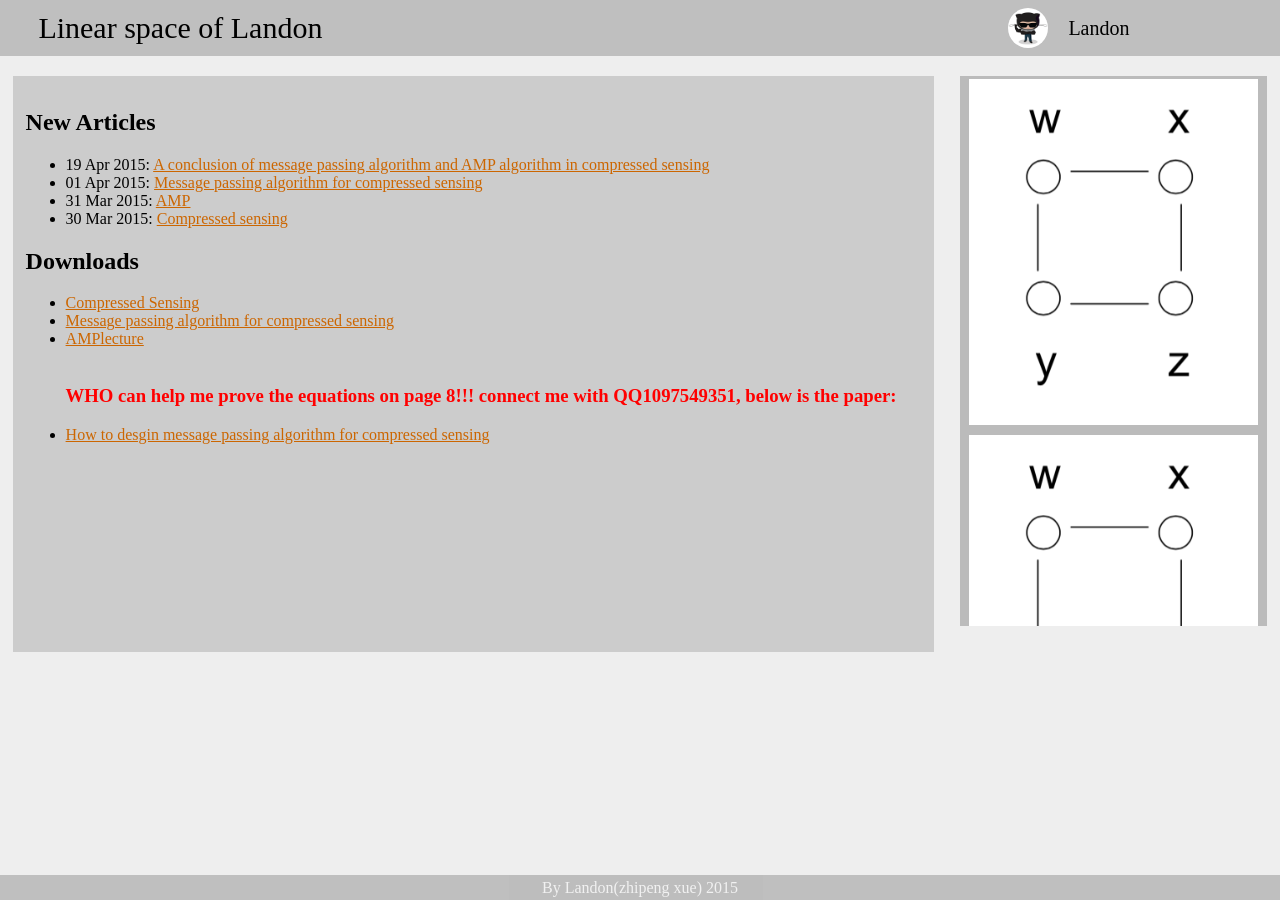
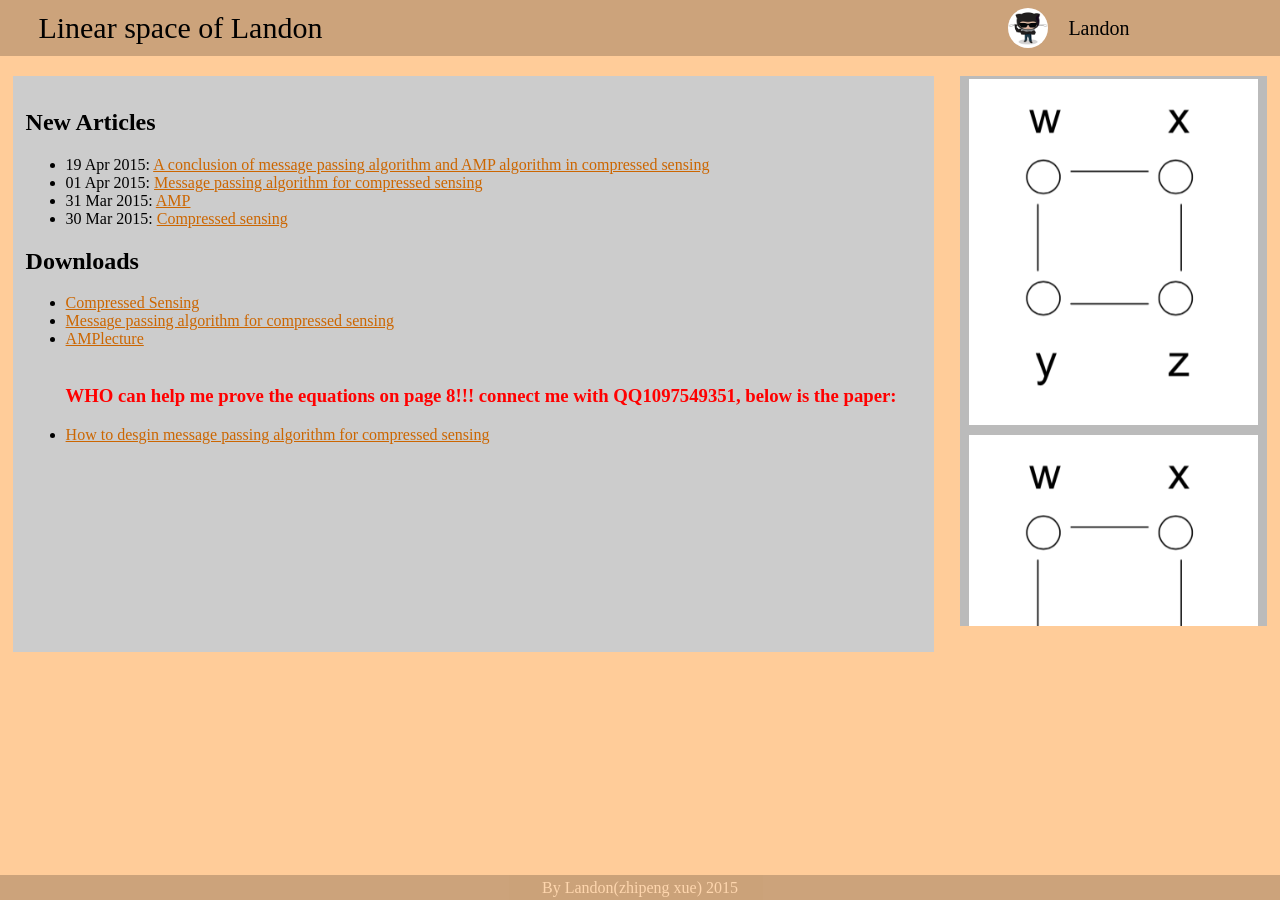
Before and after one commit to myworkstation/myworkstation.github.io, a Jekyll site: the page built from index.html, in a window 1280 px wide. Built offline with Jekyll 4.4.1, drawn with Linux system fonts in a browser that asks for light colours; nearby versions of some CDN libraries; library files that are not in the unit come from our copies.

```diff
--- a/css/index.css
+++ b/css/index.css
@@ -1,4 +1,4 @@
-html,body{width:100%;height:100%;overflow: hidden; padding:0px;border: 0px;margin: 0px;/*background: url("/image/background/background4.jpg");*/ background-color: #EEEEEE;background-size: 100% 100%;background-repeat: no-repeat;}
+html,body{width:100%;height:100%;overflow: hidden; padding:0px;border: 0px;margin: 0px;/*background: url("/image/background/background4.jpg");*/ background-color: #FFCC99;background-size: 100% 100%;background-repeat: no-repeat;}
 /*#header{position: absolute;top: 0px;left: 0px;background-color: #999999;width: 100%;height: 50px;line-height: 50px;}*/
 #header{width: 100%;height: 56px;background-color: rgba(0,0,0,0.2);margin:0px;overflow: hidden;}
 
```
